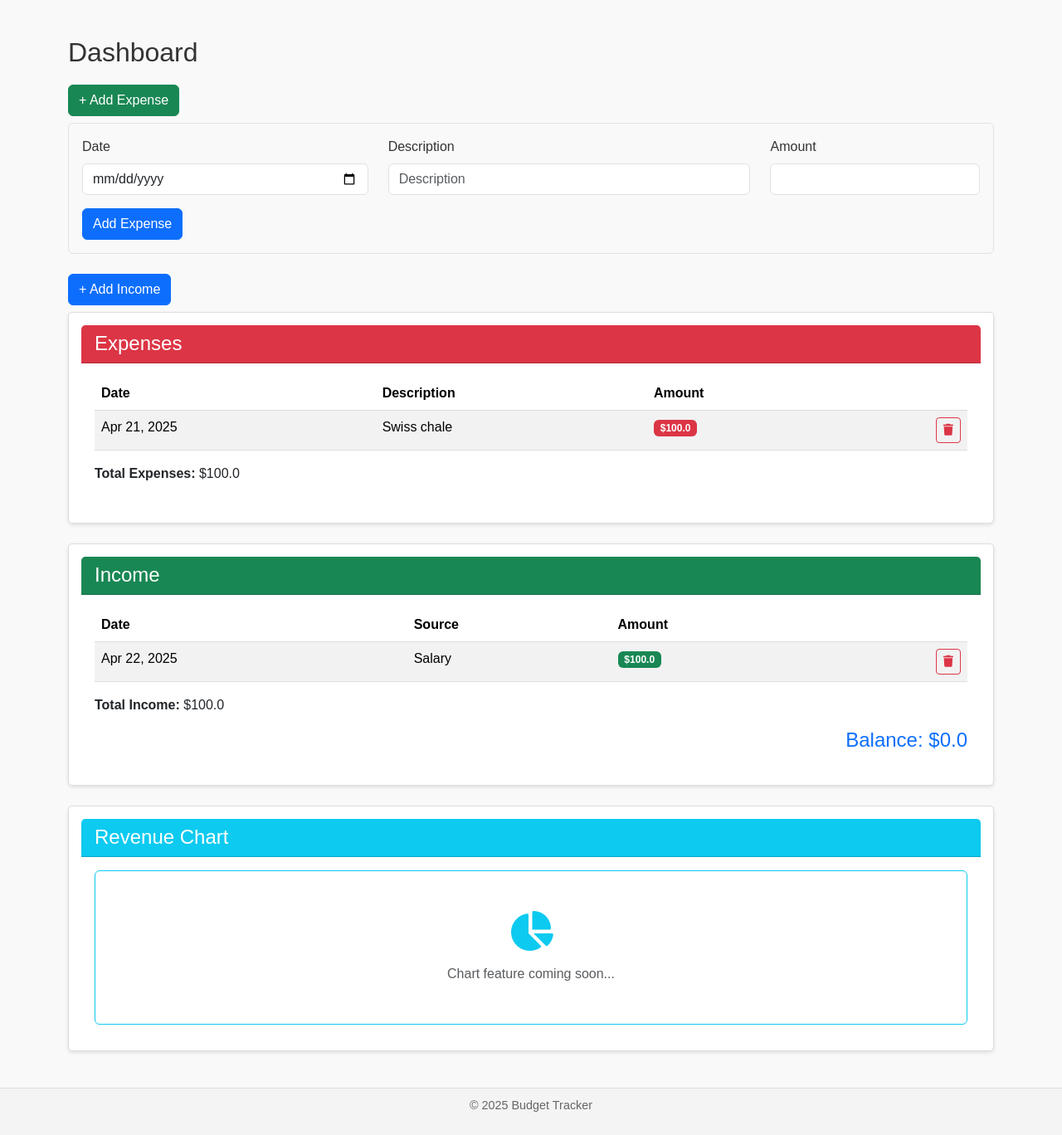
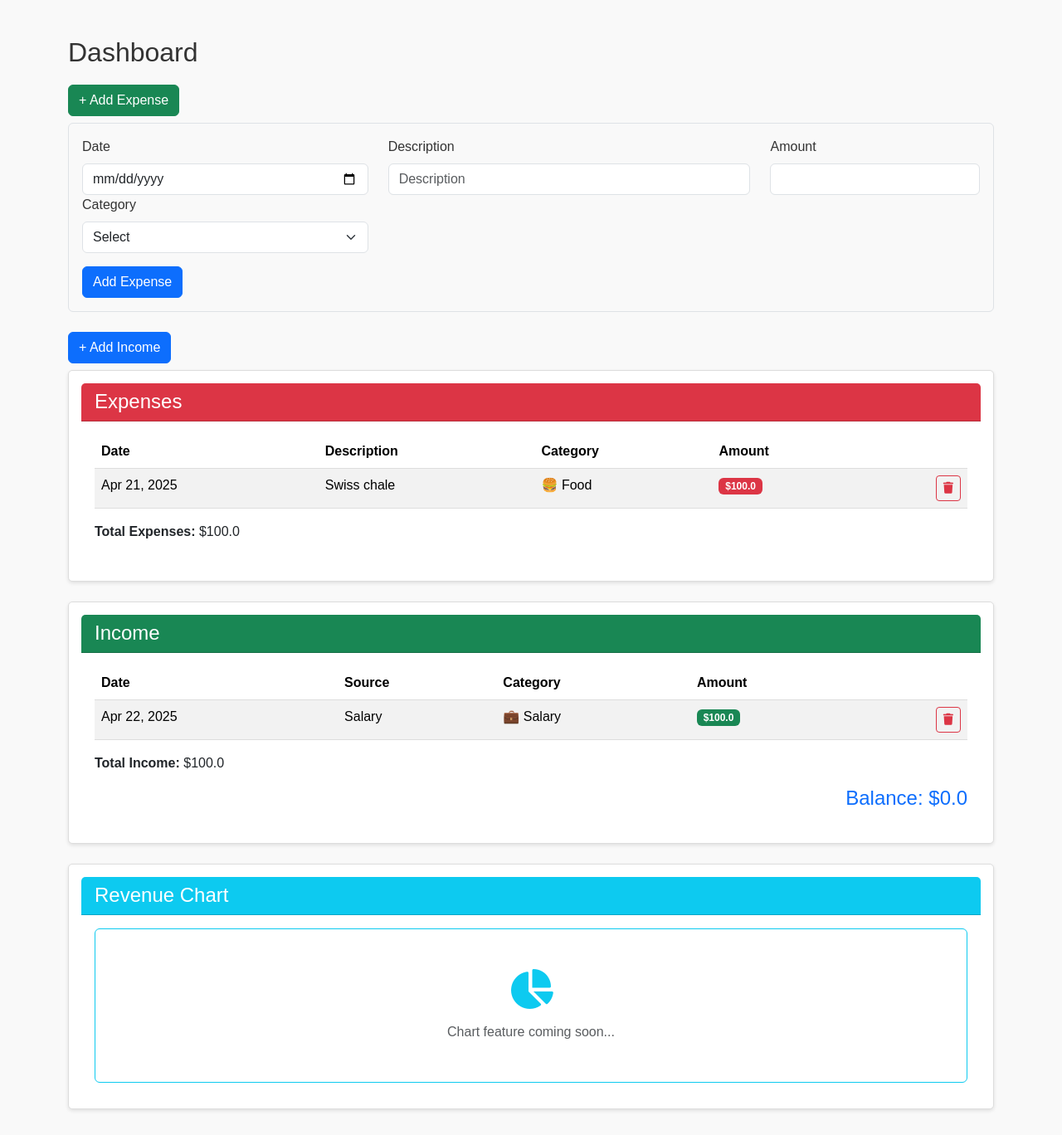
Before and after one commit to Wrub0002/BudgetManagerFlask, a Flask app: page / in a window 1280 px wide, after a click on "+ Add Expense". Shown: the part 71-1439 px from the top of the page at 83% size. Before the commit the page ends 1411 px from the top, so only its background shows below. Run offline with Flask 3, Linux system fonts and the light colour scheme; a user stored in the database is signed in.

Commit message:
feat: implement expense and income categories with emoji support
- Added category dropdowns to both income and expense forms
- Introduced emojis for each category to enhance visual clarity
- Displayed selected categories (with emoji) in dashboard tables

```diff
--- a/app/models.py
+++ b/app/models.py
@@ -9,6 +9,7 @@ class Expense(db.Model):
     date = db.Column(db.Date, nullable=False)
     description = db.Column(db.String(100), nullable=False)
     amount = db.Column(db.Float, nullable=False)
+    category = db.Column(db.String(50), nullable=False)
     user_id = db.Column(db.Integer, db.ForeignKey('users.id'), nullable=False)
 
     def __repr__(self):
@@ -22,6 +23,7 @@ class Income(db.Model):
     date = db.Column(db.Date, nullable=False)
     source = db.Column(db.String(100), nullable=False)
     amount = db.Column(db.Float, nullable=False)
+    category = db.Column(db.String(50), nullable=False)
     user_id = db.Column(db.Integer, db.ForeignKey('users.id'), nullable=False)
 
     def __repr__(self):
--- a/app/routes.py
+++ b/app/routes.py
@@ -26,6 +26,8 @@ def delete_income(id):
 @routes.route("/", methods=["GET", "POST"])
 @login_required
 def homepage():
+
+
     # receive month and year from the request
     month = request.args.get("month", default=datetime.now().month, type=int)
     year = request.args.get("year", default=datetime.now().year, type=int)
@@ -44,6 +46,7 @@ def homepage():
         amount = request.form["amount"]
         description = request.form.get("description", "")
         source = request.form.get("source", "")
+        category = request.form.get("category")
 
         if not date or not amount or (form_type == "expense" and not description) or (
                 form_type == "income" and not source):
@@ -51,14 +54,34 @@ def homepage():
             return redirect("/")
 
         if form_type == "expense":
-            new_expense = Expense(date=date, description = description.capitalize(), amount=amount, user_id=current_user.id)
+            new_expense = Expense(date=date, description = description.capitalize(), amount=amount, category=category,user_id=current_user.id)
             db.session.add(new_expense)
             db.session.commit()
         elif form_type == "income":
-            new_income = Income(date=date, source=source.capitalize(), amount=amount, user_id=current_user.id)
+            new_income = Income(date=date, source=source.capitalize(), amount=amount, category=category, user_id=current_user.id)
             db.session.add(new_income)
             db.session.commit()
 
+    category_emojis = {
+        "Food": "🍔",
+        "Transport": "🚌",
+        "Housing": "🏠",
+        "Entertainment": "🎮",
+        "Healthcare": "💊",
+        "Clothing": "👕",
+        "Education": "🎓",
+        "Subscriptions": "📦",
+        "Other": "❓",
+        "Salary": "💼",
+        "Investment": "📈",
+        "Gift": "🎁",
+        "Side Job": "🛠️",
+        "Rental": "🏘️",
+        "Interest": "💵",
+        "Dividends": "📊",
+        "Bonus": "💰",
+        "Freelance": "🧑‍💻"
+    }
     month_expenses = Expense.query.filter_by(user_id=current_user.id).filter(
         extract('month', Expense.date) == month,
         extract('year', Expense.date) == year
@@ -74,6 +97,8 @@ def homepage():
     total_expenses = sum(e.amount for e in month_expenses)
     balance = total_income - total_expenses
 
+
+
     return render_template("index.html",total_income=total_income, total_expenses=total_expenses, balance=balance
                            , month_expenses=month_expenses, month_income=month_income, selected_month=month, selected_year=year, selected_month_name=datetime(year, month, 1).strftime("%B"),
-                           current_user=current_user)
+                           current_user=current_user, category_emojis= category_emojis)
--- a/app/templates/index.html
+++ b/app/templates/index.html
@@ -4,13 +4,10 @@
     <meta charset="UTF-8">
     <meta name="viewport" content="width=device-width, initial-scale=1.0">
     <title>Budget Tracker Dashboard</title>
-
-    <!-- Bootstrap -->
     <link href="https://cdn.jsdelivr.net/npm/bootstrap@5.3.2/dist/css/bootstrap.min.css" rel="stylesheet">
     <link rel="stylesheet" href="static/styles.css">
     <link rel="stylesheet" href="https://cdnjs.cloudflare.com/ajax/libs/font-awesome/6.4.0/css/all.min.css">
     <script src="{{ url_for('static', filename='flash.js') }}"></script>
-
 </head>
 <body>
 {% with messages = get_flashed_messages(with_categories=true) %}
@@ -69,11 +66,28 @@
                 </div>
                 <div class="col-md-5">
                     <label for="description" class="form-label">Description</label>
-                    <input type="text" name="description" id="description" class="form-control" placeholder="Description">
+                    <input type="text" name="description" id="description" class="form-control"
+                           placeholder="Description">
                 </div>
                 <div class="col-md-3">
                     <label for="amount" class="form-label">Amount</label>
                     <input type="number" step="0.01" name="amount" class="form-control" required>
+                </div>
+                <div class="col-md-4">
+                    <label for="expense-category" class="form-label">Category</label>
+                    <select name="category" id="expense-category" class="form-select" required>
+                        <option value="">Select</option>
+                        <option value="Food">🍔 Food</option>
+                        <option value="Transport">🚌 Transport</option>
+                        <option value="Housing">🏠 Housing</option>
+                        <option value="Entertainment">🎮 Entertainment</option>
+                        <option value="Healthcare">💊 Healthcare</option>
+                        <option value="Clothing">👕 Shopping</option>
+                        <option value="Education">🎓 Education</option>
+                        <option value="Subscriptions">📦 Subscriptions</option>
+                        <option value="Other">❓ Other</option>
+
+                    </select>
                 </div>
             </div>
             <button type="submit" class="btn btn-primary">Add Expense</button>
@@ -85,6 +99,7 @@
         + Add Income
     </button>
     <div id="income-form" class="collapse mb-3">
+
         <form method="POST" class="border rounded p-3 mb-4">
             <input type="hidden" name="type" value="income">
             <div class="row mb-3">
@@ -94,18 +109,33 @@
                 </div>
                 <div class="col-md-5">
                     <label for="source" class="form-label">Source</label>
-                    <input type="text" name="source"  id="source" class="form-control" placeholder="Source">
+                    <input type="text" name="source" id="source" class="form-control" placeholder="Source">
                 </div>
                 <div class="col-md-3">
                     <label for="amount" class="form-label">Amount</label>
                     <input type="number" step="0.01" id="amount" name="amount" class="form-control" required>
                 </div>
+                <div class="col-md-4">
+                    <label for="income-category" class="form-label">Category</label>
+                    <select name="category" id="income-category" class="form-select" required>
+                        <option value="">Select</option>
+                        <option value="Salary">💼 Salary</option>
+                        <option value="Investment">📈 Investment</option>
+                        <option value="Gift">🎁 Gift</option>
+                        <option value="Side Job">🛠️ Side Job</option>
+                        <option value="Rental">🏘️ Rental</option>
+                        <option value="Interest">💵 Interest</option>
+                        <option value="Dividends">📊 Dividends</option>
+                        <option value="Bonus">💰 Bonus</option>
+                        <option value="Freelance">🧑‍💻 Freelance</option>
+                        <option value="Other">❓ Other</option>
+                    </select>
+                </div>
             </div>
             <button type="submit" class="btn btn-primary">Add Income</button>
         </form>
+
         </div>
-
-
     <!-- Expenses Section -->
     <div class="card mb-4">
         <div class="card-header bg-danger text-white">
@@ -117,6 +147,7 @@
                 <tr>
                     <th>Date</th>
                     <th>Description</th>
+                    <th>Category</th>
                     <th>Amount</th>
                     <th></th>
                 </tr>
@@ -126,6 +157,7 @@
                 <tr>
                     <td>{{ expense.date.strftime('%b %d, %Y') }}</td>
                     <td>{{ expense.description }}</td>
+                    <td>{{ category_emojis.get(expense.category, '') }} {{ expense.category }}</td>
                     <td><span class="badge bg-danger">${{ expense.amount }}</span></td>
                     <td class="text-end">
                         <form action="{{ url_for('routes.delete_expense', id=expense.id) }}" method="POST"
@@ -155,6 +187,7 @@
                 <tr>
                     <th>Date</th>
                     <th>Source</th>
+                    <th>Category</th>
                     <th>Amount</th>
                     <th></th>
                 </tr>
@@ -164,6 +197,7 @@
                 <tr>
                     <td>{{ income.date.strftime('%b %d, %Y') }}</td>
                     <td>{{ income.source }}</td>
+                    <td>{{ category_emojis.get(income.category, '') }} {{ income.category }}</td>
                     <td><span class="badge bg-success">${{ income.amount }}</span></td>
                     <td class="text-end">
                         <form action="{{ url_for('routes.delete_income', id=income.id) }}" method="POST"
--- a/app/templates/login.html
+++ b/app/templates/login.html
@@ -60,8 +60,8 @@
                 <div class="mt-3 text-center">
                     <small>Don't have an account? <a href="{{ url_for('auth.register') }}">Register</a></small>
                 </div>
-            </form>
-
+            </div>
+        </form>
     </div>
 </div>
 <script src="https://cdn.jsdelivr.net/npm/bootstrap@5.3.2/dist/js/bootstrap.bundle.min.js"></script>
```
Also changed, not shown: instance/budget.db. Lines whose indentation alone changed are shown as unchanged.
